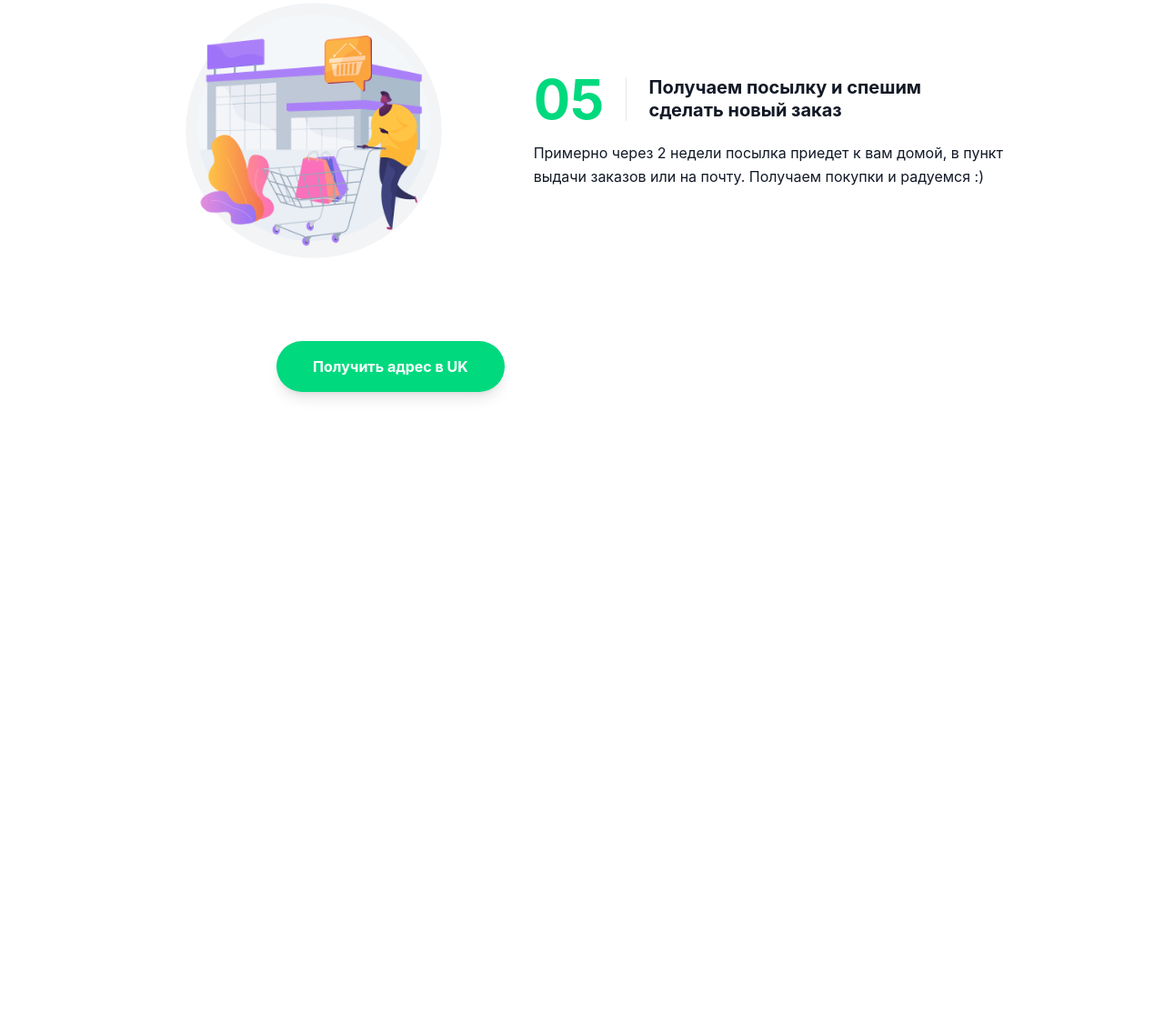
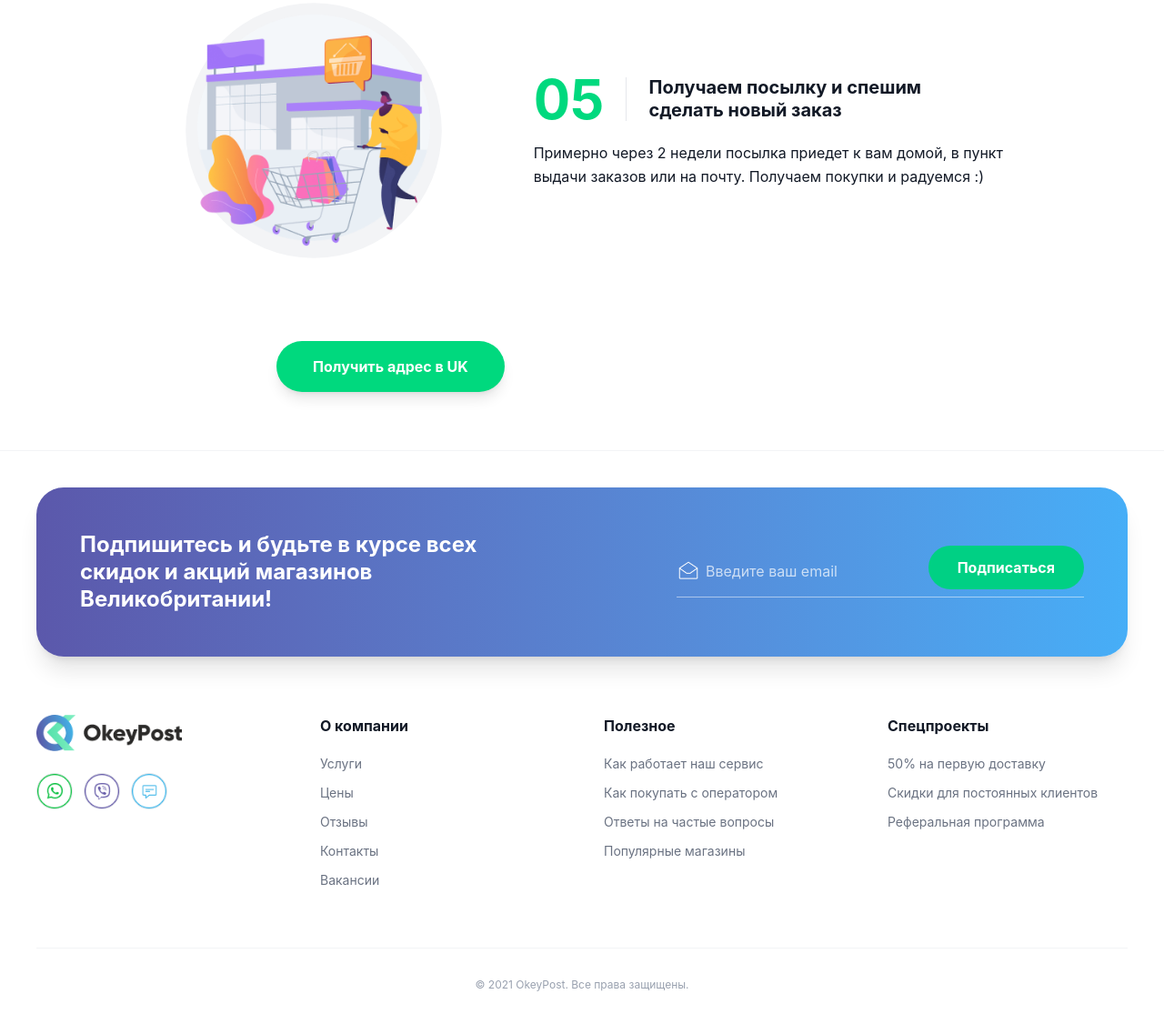
Before and after one commit to dilovar6666/dzweek3.5, a website: page src/index2.html in a window 1280 px wide. Shown: the part 1988-3103 px from the top of the page at 91% size. Before the commit the page ends 2483 px from the top, so only its background shows below. Drawn offline with nearby package versions, Linux system fonts and the light colour scheme; files that its build step writes are made by us from their sources; files whose address does not match are found by name.

Commit message:
add section2 and footer

```diff
--- a/index.html
+++ b/index.html
@@ -4,7 +4,7 @@
 <head>
    <meta charset="UTF-8">
    <meta name="viewport" content="width=device-width, initial-scale=1.0">
-   <title>Document</title>
+   <title>Document1</title>
    <link rel="stylesheet" href="./src/output.css">
 </head>
 
--- a/src/index2.html
+++ b/src/index2.html
@@ -83,7 +83,6 @@
             </p>
          </div>
       </div>
-
       <div class="max-w-5xl mx-auto p-6 flex flex-col md:flex-row items-center gap-12 font-sans">
          <div class="w-full md:w-5/12 flex justify-center">
             <div class="relative">
@@ -109,7 +108,6 @@
          </div>
       </div>
       </div>
-
       <div class="max-w-5xl mx-auto p-6 flex flex-col md:flex-row items-center gap-12 font-sans">
          <div class="w-full md:w-5/12 flex justify-center">
             <div class="relative">
@@ -186,13 +184,113 @@
       </div>
       </div>
       <div class="mt-20  max-w-2xl mx-auto">
-         <button
-            class="bg-[#00d97e] text-white font-bold py-4 px-10 rounded-full transition shadow-lg">
+         <button class="bg-[#00d97e] text-white font-bold py-4 px-10 rounded-full transition shadow-lg">
             Получить адрес в UK
          </button>
       </div>
+   </section>
 
-   </section>
+
+   <footer class="bg-white pt-10 pb-6 px-6 font-sans border-t border-gray-100">
+      <div class="max-w-[1200px] mx-auto">
+
+         <div
+            class="bg-gradient-to-r from-[#5b58ab] to-[#46aef7] rounded-[30px] p-8 md:p-12 flex flex-col lg:flex-row items-center justify-between gap-8 mb-16 shadow-xl">
+            <h3 class="text-white text-xl md:text-2xl font-bold max-w-md leading-tight text-center lg:text-left">
+               Подпишитесь и будьте в курсе всех скидок и акций магазинов Великобритании!
+            </h3>
+
+            <div
+               class="flex w-full max-w-md bg-transparent border-b border-white/50 focus-within:border-white transition-colors relative">
+               <span class="absolute left-0 top-1/2 -translate-y-1/2 text-white/70"><img
+                     src="../forimg/EnvelopeSimpleOpen.png"></span>
+               <input type="email" placeholder="Введите ваш email"
+                  class="w-full bg-transparent py-4 pl-8 pr-4 text-white placeholder:text-white/70 outline-none">
+               <button class="bg-[#00d084] text-white font-bold py-3 px-8 rounded-full transition-all ml-4 mb-2">
+                  Подписаться
+               </button>
+            </div>
+         </div>
+
+         <div class="grid grid-cols-1 sm:grid-cols-2 lg:grid-cols-4 gap-12 mb-16">
+            <div class="space-y-6">
+               <div class="flex items-center gap-2">
+                  <img src="../forimg/Лого.png" alt="" class="w-40 h-10">
+                  <span class="text-2xl font-bold text-[#121926]"></span>
+               </div>
+               <div class="flex gap-3">
+                  <p href="#" class="w-10 h-10 rounded-full border border-gray-200 flex items-center justify-center">
+                     <img src="../forimg/Ватсап.png">
+                  </p>
+                  <p href="#" class="w-10 h-10 rounded-full border border-gray-200 flex items-center justify-center">
+                     <img src="../forimg/Вайбер.png">
+                  </p>
+                  <p href="#" class="w-10 h-10 rounded-full border border-gray-200 flex items-center justify-center">
+                     <img src="../forimg/Чат.png">
+                  </p>
+               </div>
+            </div>
+
+            <div>
+               <h4 class="font-bold text-[#121926] mb-5">О компании</h4>
+               <ul class="space-y-3 text-sm text-gray-500">
+                  <li>
+                     <p>Услуги</p>
+                  </li>
+                  <li>
+                     <p>Цены</p>
+                  </li>
+                  <li>
+                     <p>Отзывы</p>
+                  </li>
+                  <li>
+                     <p>Контакты</p>
+                  </li>
+                  <li>
+                     <p>Вакансии</p>
+                  </li>
+               </ul>
+            </div>
+
+            <div>
+               <h4 class="font-bold text-[#121926] mb-5">Полезное</h4>
+               <ul class="space-y-3 text-sm text-gray-500">
+                  <li>
+                     <p>Как работает наш сервис</p>
+                  </li>
+                  <li>
+                     <p>Как покупать с оператором</p>
+                  </li>
+                  <li>
+                     <p>Ответы на частые вопросы</p>
+                  </li>
+                  <li>
+                     <p>Популярные магазины</p>
+                  </li>
+               </ul>
+            </div>
+
+            <div>
+               <h4 class="font-bold text-[#121926] mb-5">Спецпроекты</h4>
+               <ul class="space-y-3 text-sm text-gray-500">
+                  <li>
+                     <p>50% на первую доставку</p>
+                  </li>
+                  <li>
+                     <p>Скидки для постоянных клиентов</p>
+                  </li>
+                  <li>
+                     <p>Реферальная программа</p>
+                  </li>
+               </ul>
+            </div>
+         </div>
+
+         <div class="border-t border-gray-100 pt-8 text-center">
+            <p class="text-xs text-gray-400">© 2021 OkeyPost. Все права защищены.</p>
+         </div>
+      </div>
+   </footer>
 </body>
 
 </html>
```
